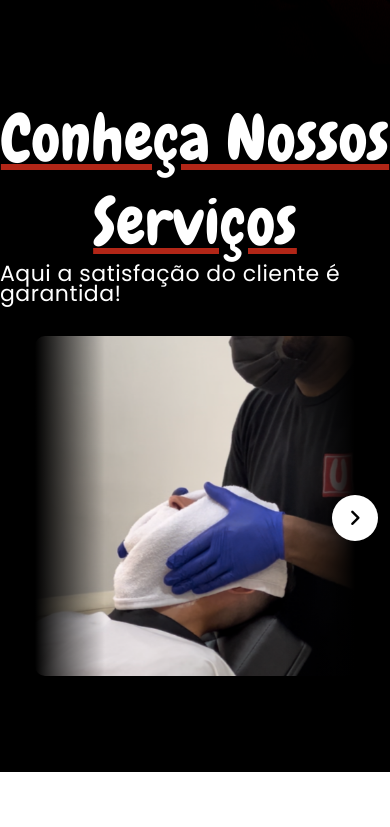
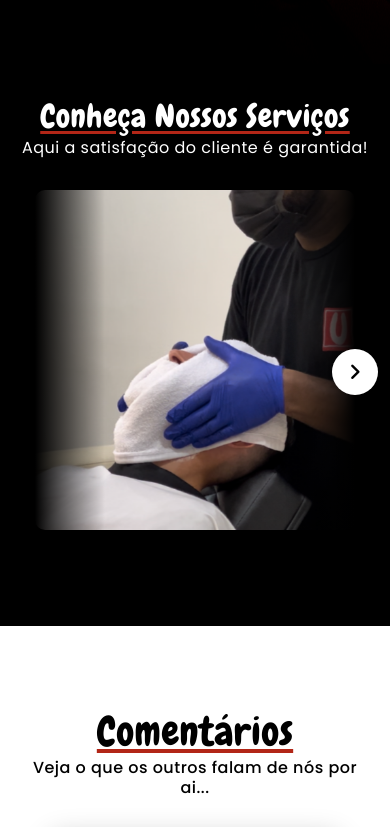
Before and after one commit to dzordii/urbancutsiteatt, a plain HTML site: page index.html in a window 390 px wide. Shown: the part 740-1567 px from the top of the page. Drawn offline with nearby package versions, Linux system fonts and the light colour scheme.

Commit message:
responsive

```diff
--- a/css/avaliat.css
+++ b/css/avaliat.css
@@ -34,6 +34,19 @@
     font-size: 22px;
     font-family: "Poppins", sans-serif;
     font-weight: 500;
+  }
+
+  @media (max-width: 550px) {
+    .avaliattitle {
+      font-size: 2rem;
+    }
+
+    .avaliattitle span {
+      padding-inline: 20px;
+      font-size: 1rem;
+      flex-wrap: wrap;
+      text-align: center;
+    }
   }
 
   .testimonials-content {
--- a/css/services.css
+++ b/css/services.css
@@ -157,12 +157,18 @@
       box-shadow: rgba(0, 0, 0, 0.712) 0px 7px 29px 0px;
     }
   }
-  @media screen and (max-width: 550px) {
+  @media (max-width: 550px) {
     .carousel img {
       width: 100%;
     }
-    .services-title  {
+
+    .services-title h1 {
       font-size: 2rem;
+    }
+
+    .services-title span {
+      text-align: center;
+      font-size: 1rem;
     }
 
     .wrapper::after {
```
